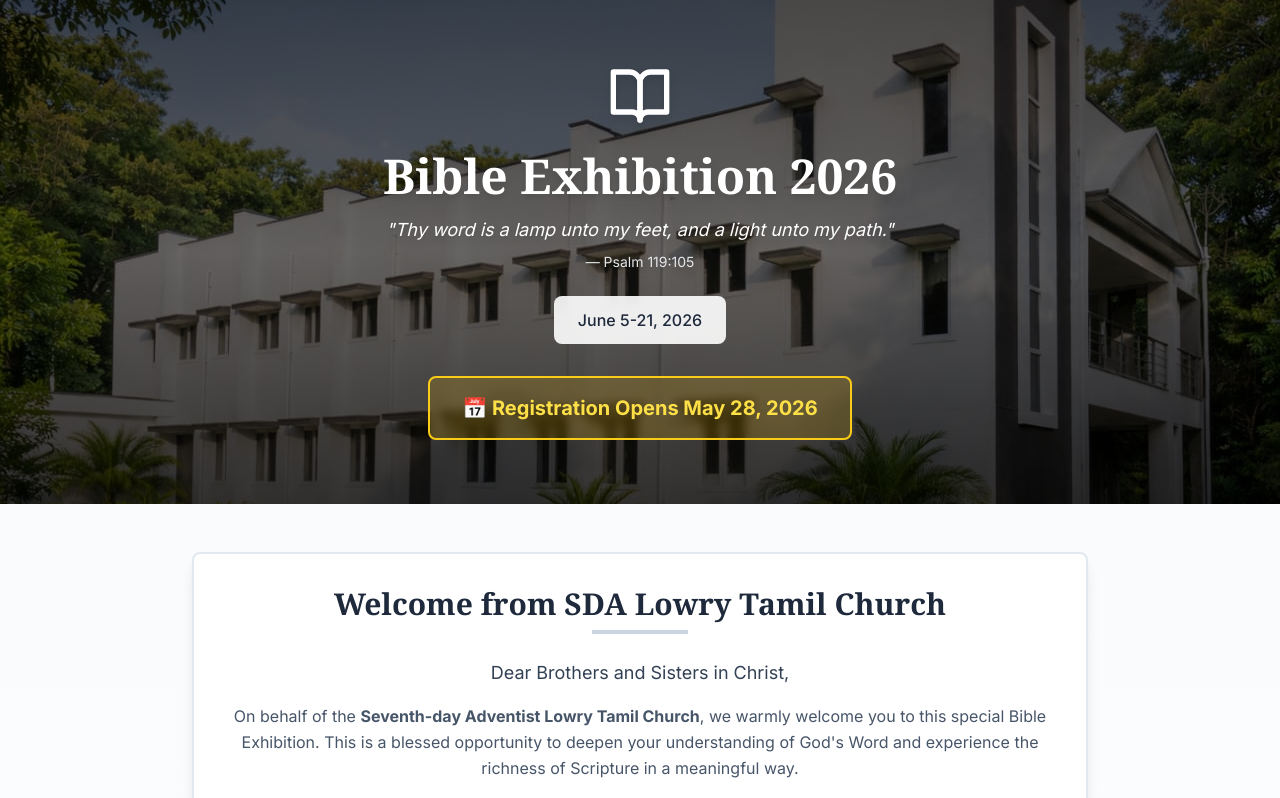
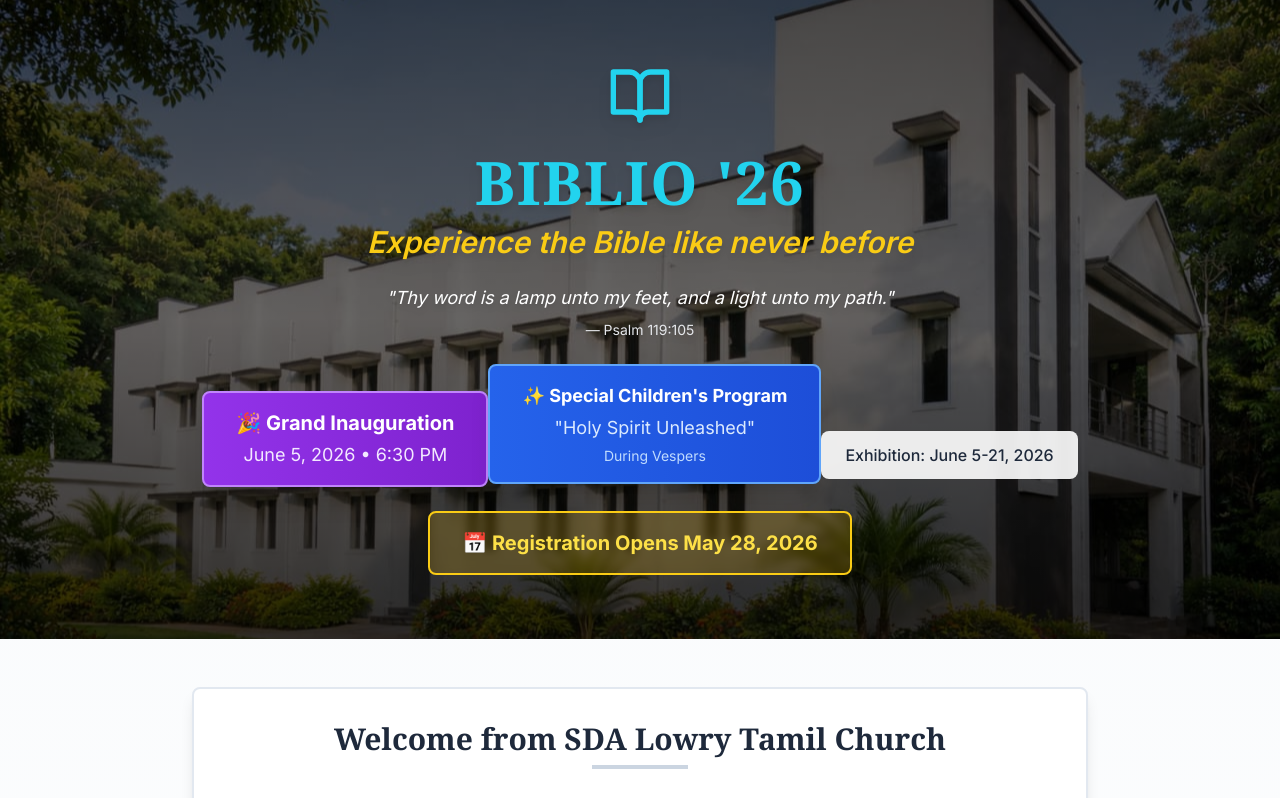
Before and after one commit to jayaprithaJ/BibleExhibitionRegistration, a Next.js app: page / in a window 1280 px wide. Shown: the top 798 px of the page. Built offline with nearby package versions, Linux system fonts and the light colour scheme.

Commit message:
Tagline and title change

```diff
--- a/app/page.tsx
+++ b/app/page.tsx
@@ -72,20 +72,37 @@ export default function Home() {
         <div className="absolute inset-0 bg-gradient-to-b from-black/70 via-black/60 to-black/80"></div>
         <div className="relative container mx-auto px-4 py-16 text-center">
           <div className="mb-6">
-            <BookOpen className="w-16 h-16 text-white mx-auto mb-4 drop-shadow-lg" />
+            <BookOpen className="w-16 h-16 text-cyan-400 mx-auto mb-4 drop-shadow-lg" />
           </div>
-          <h1 className="text-4xl md:text-5xl font-serif font-bold text-white mb-4 drop-shadow-lg">
-            Bible Exhibition 2026
+          <h1 className="text-5xl md:text-6xl font-serif font-bold text-cyan-400 mb-3 drop-shadow-lg tracking-wide">
+            BIBLIO '26
           </h1>
+          <p className="text-2xl md:text-3xl text-yellow-400 font-semibold mb-6 drop-shadow-lg italic">
+            Experience the Bible like never before
+          </p>
           <div className="max-w-2xl mx-auto mb-6">
             <p className="text-lg italic text-white mb-2 drop-shadow-md">
               "Thy word is a lamp unto my feet, and a light unto my path."
             </p>
             <p className="text-sm text-gray-200 drop-shadow-md">— Psalm 119:105</p>
           </div>
+
+          {/* Inauguration Notice */}
+          <div className="inline-block bg-gradient-to-r from-purple-600 to-purple-700 px-8 py-4 rounded-lg mb-4 shadow-xl border-2 border-purple-400">
+            <p className="text-white font-bold text-xl mb-1">🎉 Grand Inauguration</p>
+            <p className="text-purple-100 text-lg">June 5, 2026 • 6:30 PM</p>
+          </div>
+
+          {/* Vespers Program Notice */}
+          <div className="inline-block bg-gradient-to-r from-blue-600 to-blue-700 px-8 py-4 rounded-lg mb-6 shadow-xl border-2 border-blue-400">
+            <p className="text-white font-bold text-lg mb-1">✨ Special Children's Program</p>
+            <p className="text-blue-100 text-lg">"Holy Spirit Unleashed"</p>
+            <p className="text-blue-200 text-sm mt-1">During Vespers</p>
+          </div>
+
           <div className="inline-block bg-white/90 backdrop-blur-sm px-6 py-3 rounded-lg mb-8">
             <p className="text-slate-800 font-medium">
-              June 5-21, 2026
+              Exhibition: June 5-21, 2026
             </p>
           </div>
           <div>
```
